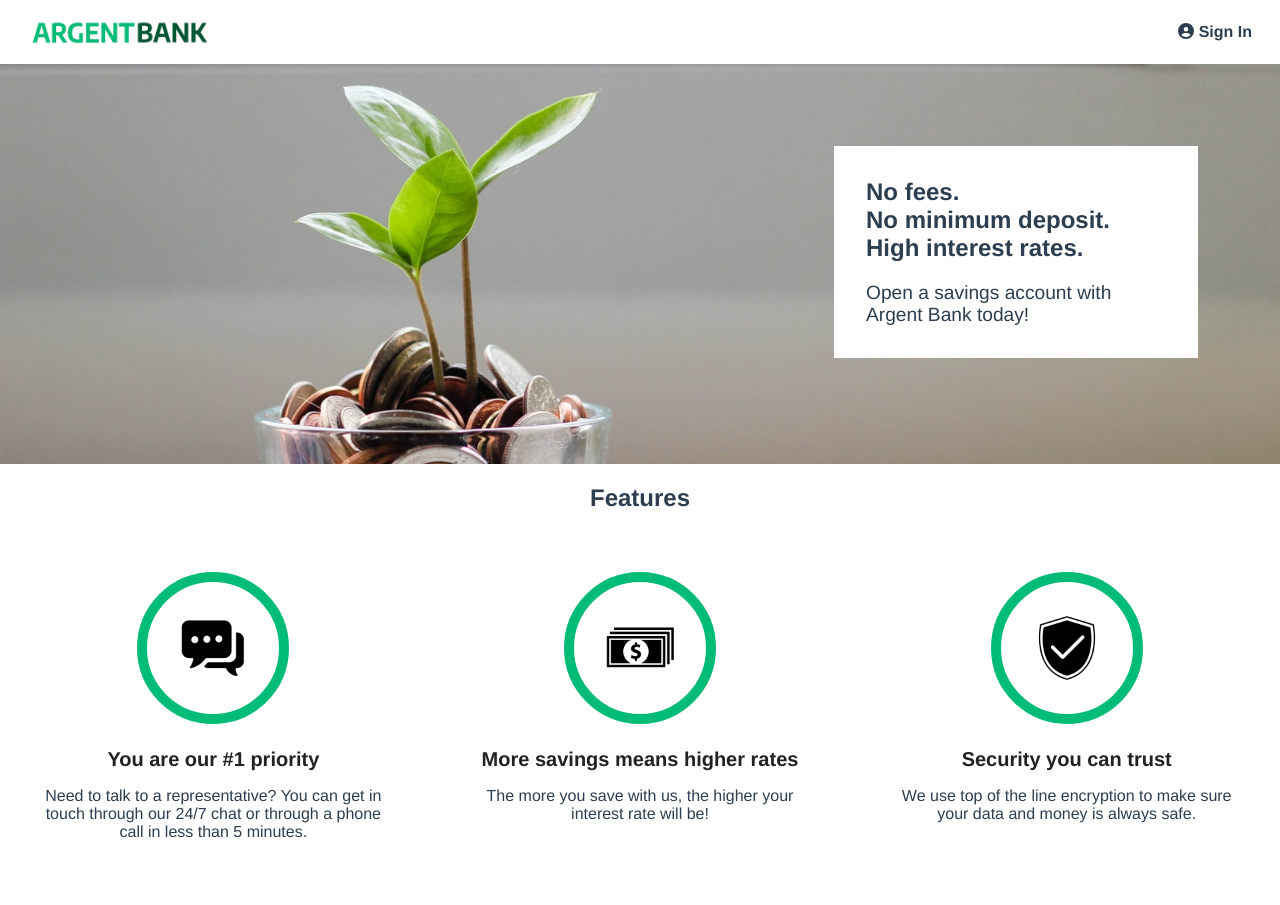
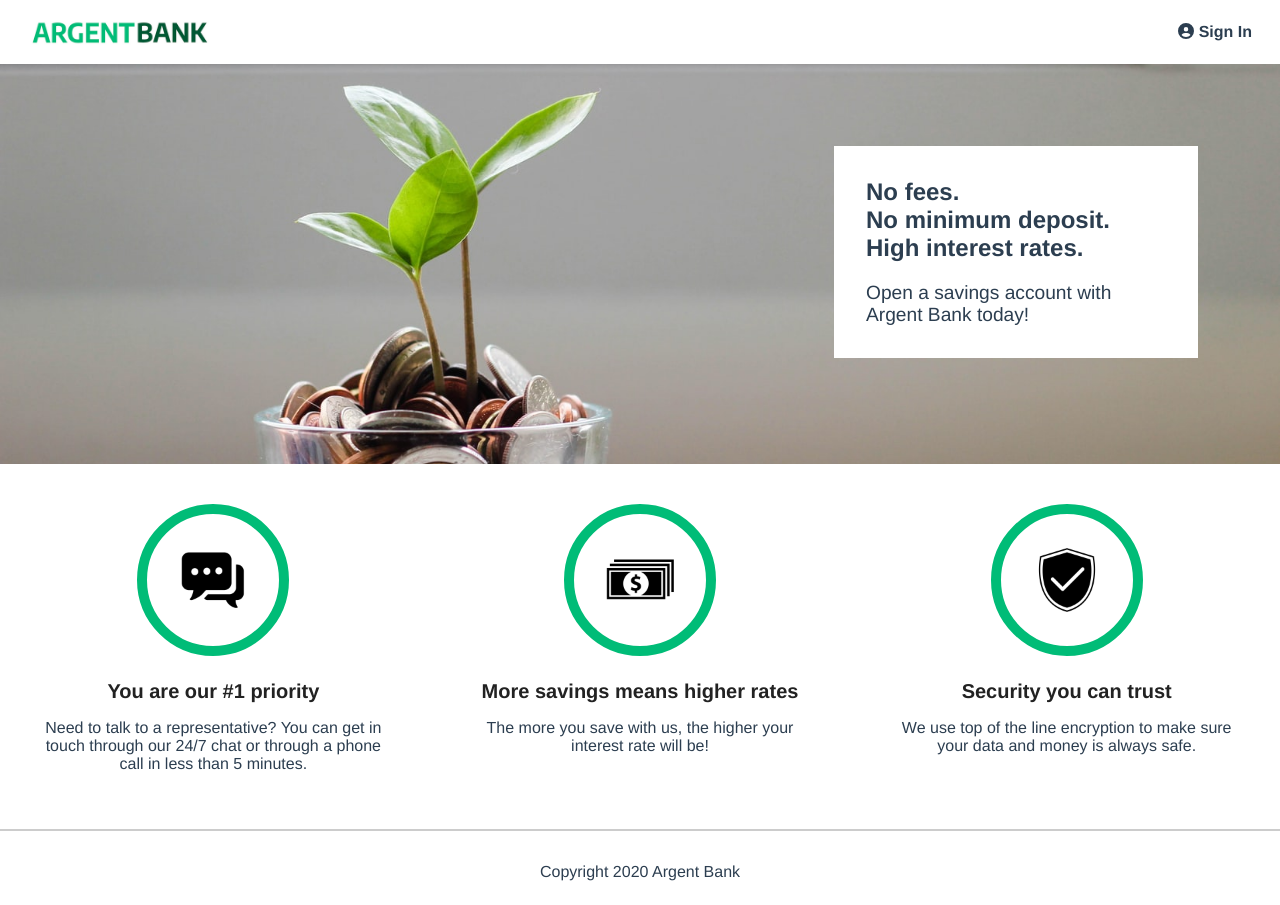
Before and after one commit to pguyon/Guyon_Philippe_projet13, a React (Create React App) app: page / in a window 1280 px wide. Built offline with nearby package versions, Linux system fonts and the light colour scheme.

Commit message:
fix sry-only into sr-only in Home.js

```diff
--- a/src/App.js
+++ b/src/App.js
@@ -3,6 +3,7 @@
 import Header from "./components/Header/Header";
 import Home from "./pages/Home/Home";
 import Login from "./pages/Login/Login";
+import Footer from "./components/Footer/Footer";
 
 function App() {
   return (
@@ -13,6 +14,7 @@
           <Route exact path="/" element={<Home />} />
           <Route exact path="/login" element={<Login />} />
         </Routes>
+        <Footer />
       </Router>
     </>
   );
--- a/src/components/Footer/Footer.js
+++ b/src/components/Footer/Footer.js
@@ -1,8 +1,12 @@
 import React from "react";
-// import classes from "./Footer.module.css";
+import classes from "./Footer.module.css";
 
 const Footer = () => {
-  return <div></div>;
+  return (
+    <footer className={classes.footer}>
+      <p className={classes["footer-text"]}>Copyright 2020 Argent Bank</p>
+    </footer>
+  );
 };
 
 export default Footer;
--- a/src/components/Footer/Footer.module.css
+++ b/src/components/Footer/Footer.module.css
@@ -0,0 +1,11 @@
+.footer {
+  display: flex;
+  justify-content: center;
+  border-top: 2px solid #ccc;
+  padding: 2rem 0 1.5rem;
+}
+
+.footer-text {
+  margin: 0;
+  padding: 0;
+}
--- a/src/pages/Home/Home.js
+++ b/src/pages/Home/Home.js
@@ -9,7 +9,7 @@
     <main>
       <Hero />
       <section>
-        <h2 className={classes["sry-only"]}>Features</h2>
+        <h2 className={classes["sr-only"]}>Features</h2>
         <div className={classes.features}>
           {mockedFeatures.map((feature, index) => (
             <Feature element={feature} key={index} />
```
